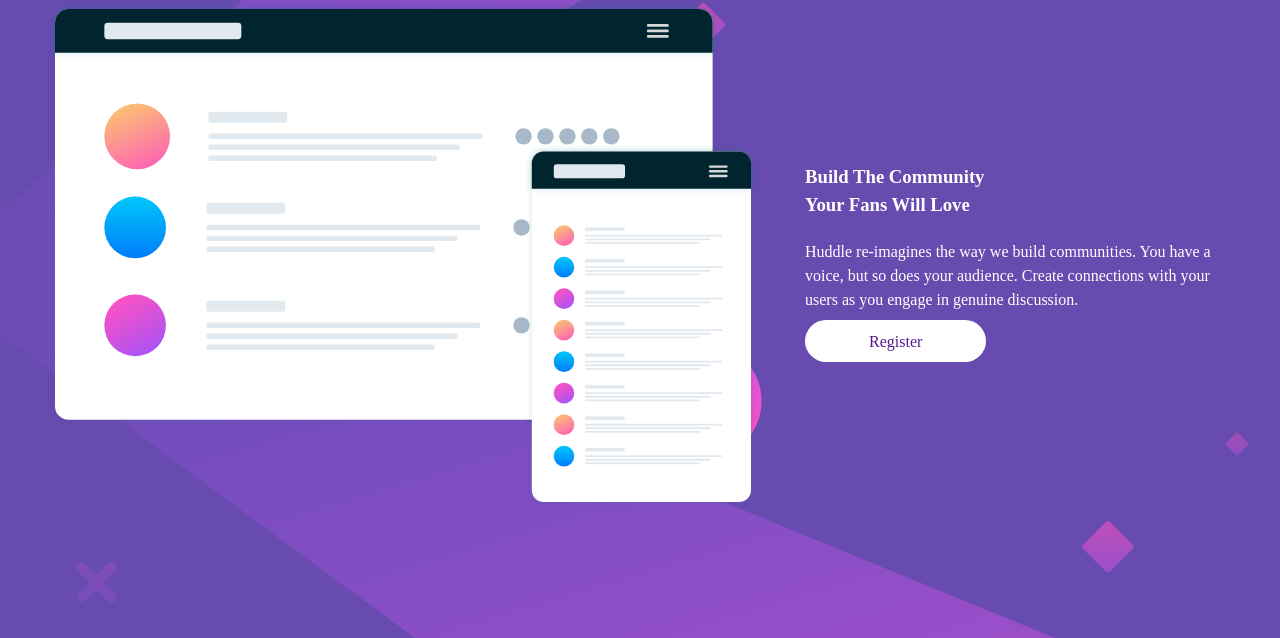
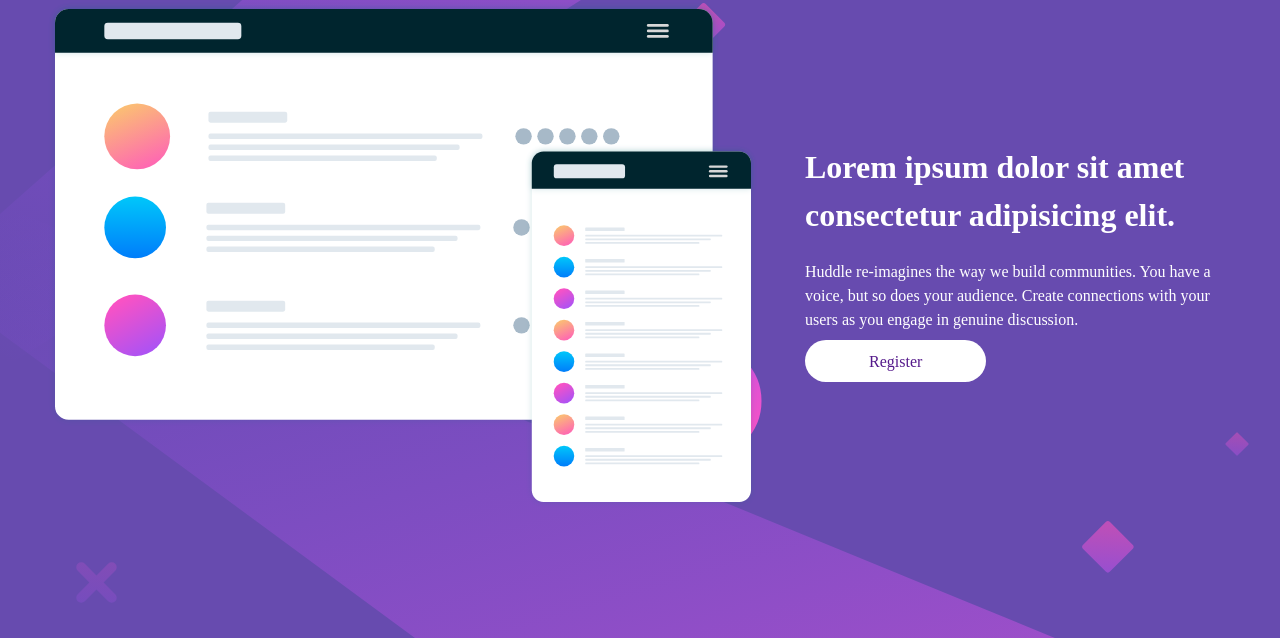
Before and after one commit to aleoluwatobemmanuel/Huddle, a plain HTML site: page index.html in a window 1280 px wide. Shown: the part 162-800 px from the top of the page. Drawn offline with Linux system fonts and the light colour scheme.

Commit message:
copies-updated

```diff
--- a/index.html
+++ b/index.html
@@ -23,7 +23,8 @@
 </div>
 
 <div class="header-text">
-  <h3>Build The Community <br>Your Fans Will Love</h3>
+  <!-- <h1>Build The Community <br>Your Fans Will Love</h1> -->
+  <h1> Lorem ipsum dolor sit amet consectetur adipisicing elit.</h1>
 
   <p>Huddle re-imagines the way we build communities. You have a voice, but so does your audience.
   Create connections with your users as you engage in genuine discussion.</p>
--- a/style.css
+++ b/style.css
@@ -34,7 +34,7 @@ body{
   margin-bottom: 5rem;
 }
 
-.header-text h3, p{
+.header-text h1, p{
   color: white;
   margin-bottom: 1.3rem;
   line-height: 1.5;
```
